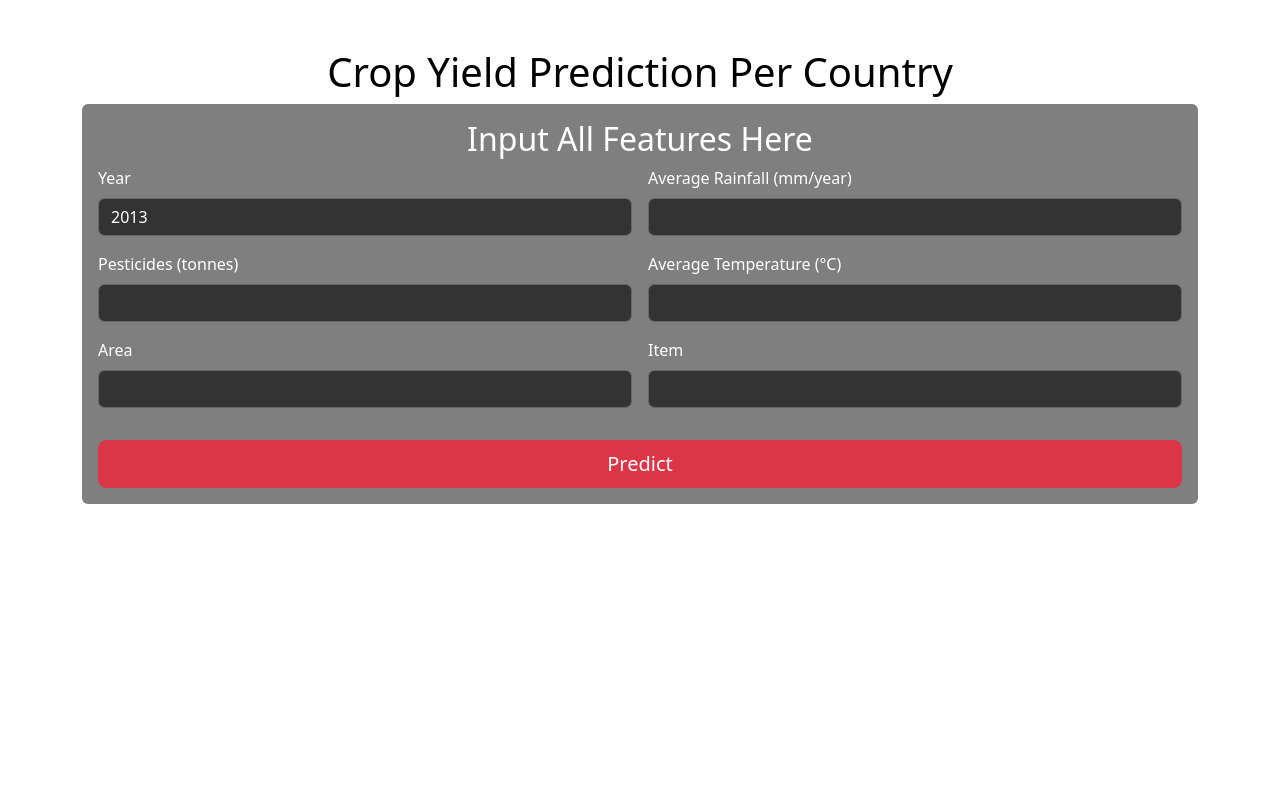
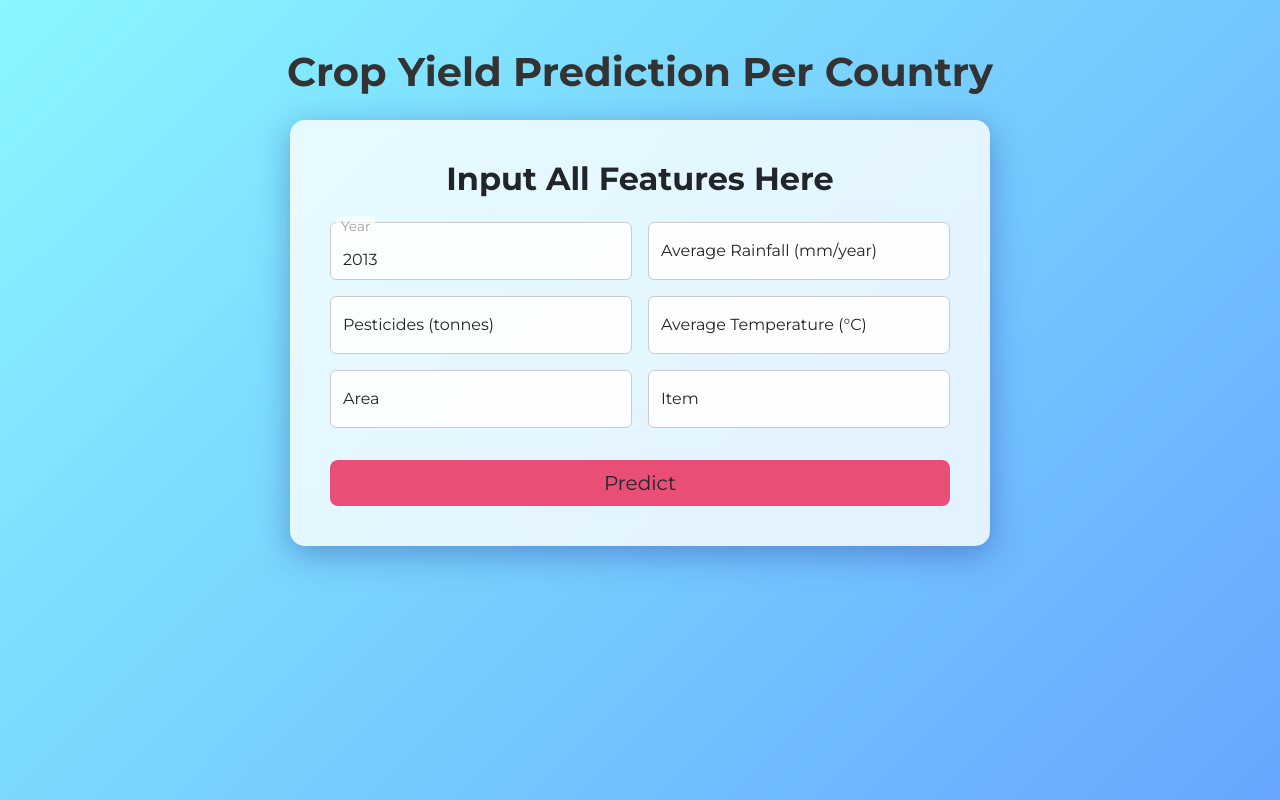
Before and after one commit to lestersinjacreater/Crop-yeild-prediction-model, a Flask app: page / in a window 1280 px wide. Run offline with Flask 2, Linux system fonts and the light colour scheme; parts of the project's set-up code (start-up, migrations or seed data) failed here and were passed over.

Commit message:
fixing the read me proper

```diff
--- a/templates/index.html
+++ b/templates/index.html
@@ -8,75 +8,146 @@
   <!-- Title of the web page -->
   <title>Crop Yield Prediction</title>
 
+  <!-- Google Fonts -->
+  <link href="https://fonts.googleapis.com/css2?family=Montserrat:wght@400;700&display=swap" rel="stylesheet">
+
   <!-- Bootstrap CSS for styling -->
   <link href="https://cdn.jsdelivr.net/npm/bootstrap@5.3.0/dist/css/bootstrap.min.css" rel="stylesheet">
 
   <!-- Custom CSS for additional styling -->
   <style>
-        .bg-dark-light {
-            background-color: rgba(0, 0, 0, 0.5);
+    :root {
+      --primary-color: #4a90e2;
+      --secondary-color: #e94e77;
+      --bg-color: #f5f7fa;
+      --card-bg: rgba(255, 255, 255, 0.8);
+      --font-family: 'Montserrat', sans-serif;
     }
-        .form-control-dark {
-            background-color: #333;
-            border: 1px solid #666;
-            color: white;
+
+    body {
+      font-family: var(--font-family);
+      background: linear-gradient(135deg, #89f7fe, #66a6ff);
+      color: #333;
+      min-height: 100vh;
+    }
+
+    .container {
+      padding-top: 3rem;
+      padding-bottom: 3rem;
+    }
+
+    h1, h2 {
+      font-weight: 700;
+    }
+
+    /* Card with glassmorphism effect */
+    .card {
+      background: var(--card-bg);
+      border: none;
+      border-radius: 15px;
+      box-shadow: 0 8px 32px 0 rgba(31, 38, 135, 0.37);
+      backdrop-filter: blur(8px);
+      -webkit-backdrop-filter: blur(8px);
+    }
+
+    /* Stylish form controls */
+    .form-control {
+      background-color: rgba(255, 255, 255, 0.9);
+      border: 1px solid #ccc;
+      transition: border-color 0.3s, box-shadow 0.3s;
+    }
+
+    .form-control:focus {
+      border-color: var(--primary-color);
+      box-shadow: 0 0 8px rgba(74, 144, 226, 0.5);
+    }
+
+    /* Button styling with hover effects */
+    .btn-custom {
+      background-color: var(--secondary-color);
+      border: none;
+      transition: background-color 0.3s, transform 0.3s;
+    }
+
+    .btn-custom:hover {
+      background-color: darkred;
+      transform: scale(1.02);
+    }
+
+    /* Floating label effect for inputs */
+    .form-floating > .form-control:focus ~ label,
+    .form-floating > .form-control:not(:placeholder-shown) ~ label {
+      opacity: 0.65;
+      transform: scale(0.85) translateY(-1.5rem);
     }
   </style>
 </head>
 <body>
   <!-- Main container for the content -->
-    <div class="container py-5">
+  <div class="container">
     <!-- Main heading of the page -->
-        <h1 class="text-center" style="color: black;">Crop Yield Prediction Per Country</h1>
+    <h1 class="text-center mb-4">Crop Yield Prediction Per Country</h1>
 
     <!-- Card for the form and prediction result -->
-        <div class="card bg-dark-light text-white border-0">
+    <div class="card mx-auto p-4" style="max-width: 700px;">
       <div class="card-body">
         <!-- Subheading for the form -->
-                <h2 class="text-center" style="color: white;">Input All Features Here</h2>
+        <h2 class="text-center mb-4">Input All Features Here</h2>
 
         <!-- Form for inputting features -->
         <form action="/predict" method="post">
           <div class="row g-3">
             <!-- Input field for Year -->
             <div class="col-md-6">
-                            <label for="Year" class="form-label">Year</label>
-                            <input type="number" class="form-control form-control-dark" name="Year" value="2013" required>
+              <div class="form-floating">
+                <input type="number" class="form-control" id="Year" name="Year" value="2013" required placeholder="Year">
+                <label for="Year">Year</label>
+              </div>
             </div>
 
             <!-- Input field for Average Rainfall -->
             <div class="col-md-6">
-                            <label for="average_rain_fall_mm_per_year" class="form-label">Average Rainfall (mm/year)</label>
-                            <input type="number" class="form-control form-control-dark" name="average_rain_fall_mm_per_year" required>
+              <div class="form-floating">
+                <input type="number" class="form-control" id="rainfall" name="average_rain_fall_mm_per_year" required placeholder="Average Rainfall (mm/year)">
+                <label for="rainfall">Average Rainfall (mm/year)</label>
+              </div>
             </div>
 
             <!-- Input field for Pesticides -->
             <div class="col-md-6">
-                            <label for="pesticides_tonnes" class="form-label">Pesticides (tonnes)</label>
-                            <input type="number" class="form-control form-control-dark" name="pesticides_tonnes" required>
+              <div class="form-floating">
+                <input type="number" class="form-control" id="pesticides" name="pesticides_tonnes" required placeholder="Pesticides (tonnes)">
+                <label for="pesticides">Pesticides (tonnes)</label>
+              </div>
             </div>
 
             <!-- Input field for Average Temperature -->
             <div class="col-md-6">
-                            <label for="avg_temp" class="form-label">Average Temperature (°C)</label>
-                            <input type="number" class="form-control form-control-dark" name="avg_temp" required>
+              <div class="form-floating">
+                <input type="number" class="form-control" id="avgTemp" name="avg_temp" required placeholder="Average Temperature (°C)">
+                <label for="avgTemp">Average Temperature (°C)</label>
+              </div>
             </div>
 
             <!-- Input field for Area -->
             <div class="col-md-6">
-                            <label for="Area" class="form-label">Area</label>
-                            <input type="text" class="form-control form-control-dark" name="Area" required>
+              <div class="form-floating">
+                <input type="text" class="form-control" id="Area" name="Area" required placeholder="Area">
+                <label for="Area">Area</label>
+              </div>
             </div>
 
             <!-- Input field for Item -->
             <div class="col-md-6">
-                            <label for="Item" class="form-label">Item</label>
-                            <input type="text" class="form-control form-control-dark" name="Item" required>
+              <div class="form-floating">
+                <input type="text" class="form-control" id="Item" name="Item" required placeholder="Item">
+                <label for="Item">Item</label>
+              </div>
             </div>
 
             <!-- Submit button for the form -->
             <div class="col-12">
-                            <button type="submit" class="btn btn-danger btn-lg mt-3 w-100">Predict</button>
+              <button type="submit" class="btn btn-custom btn-lg w-100 mt-3">Predict</button>
             </div>
           </div>
         </form>
```
Also changed, not shown: README.md, 1 other file. Lines whose indentation alone changed are shown as unchanged.
